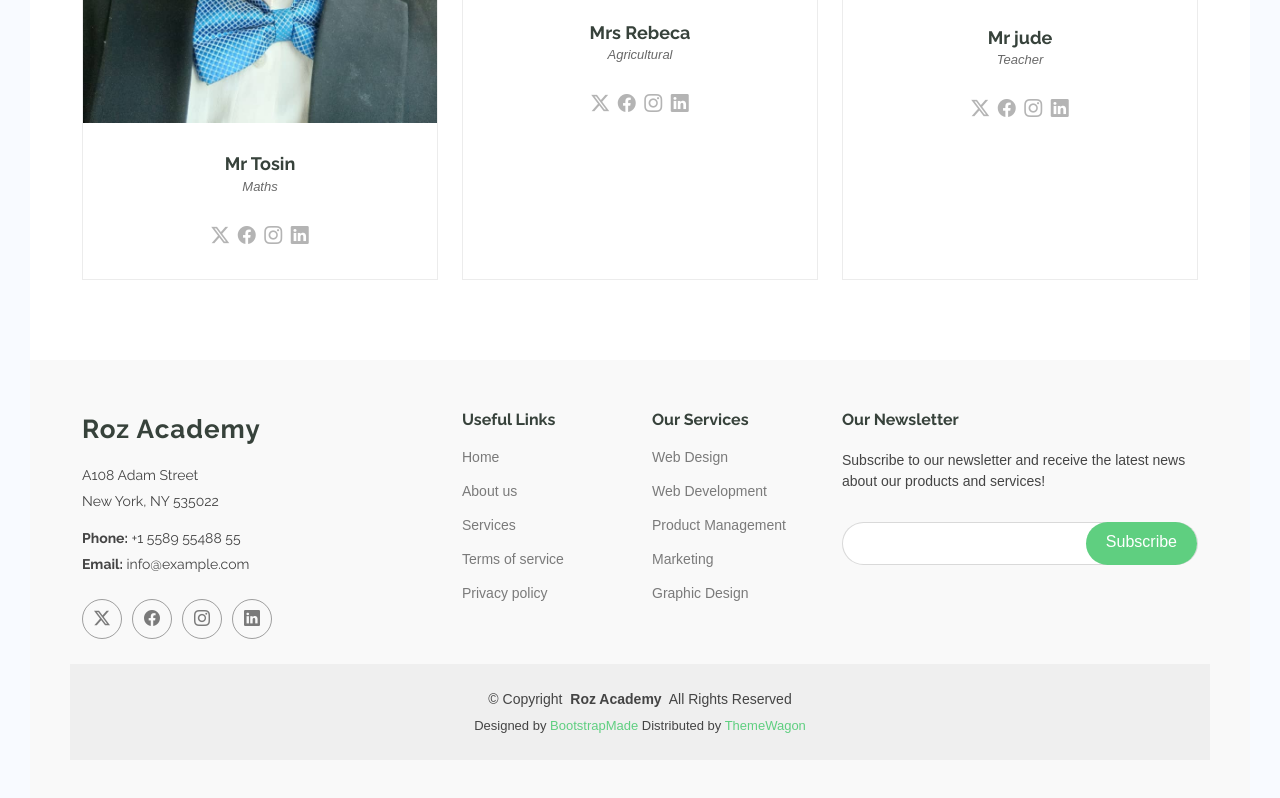
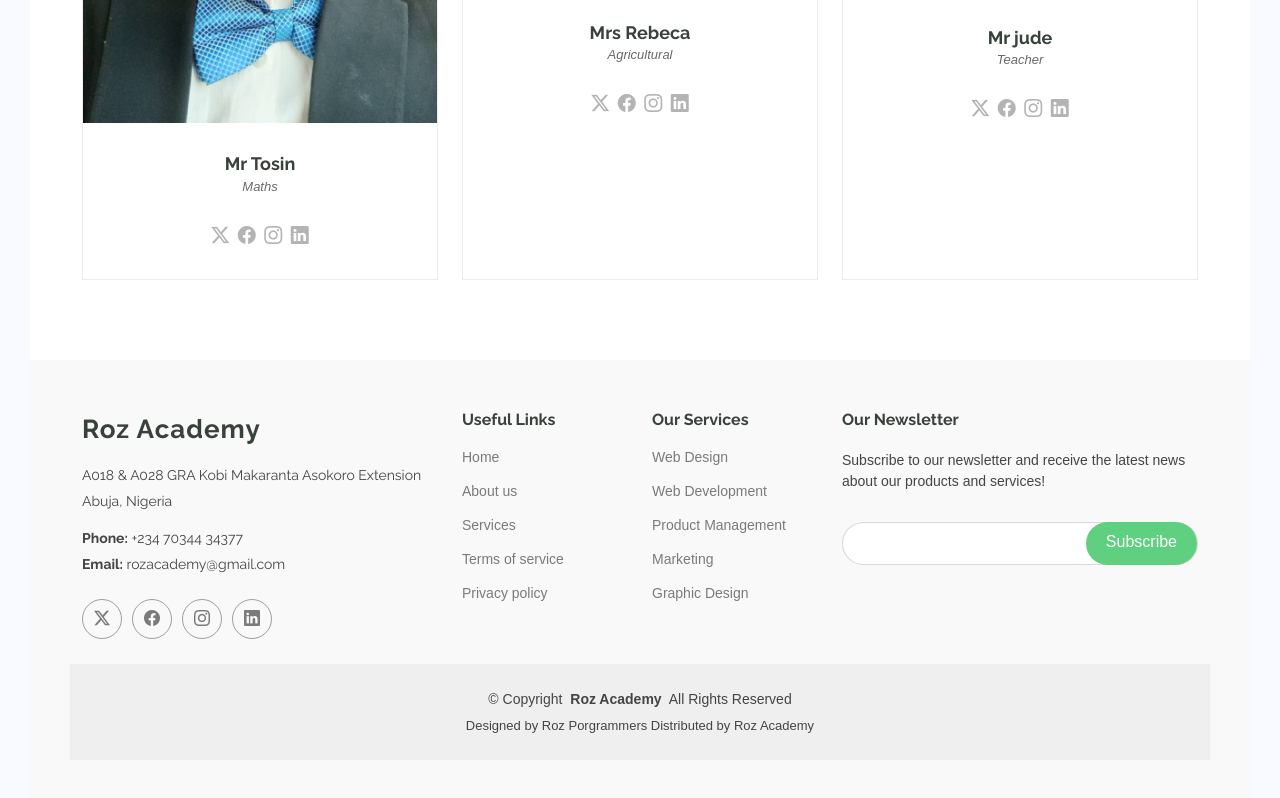
Before and after one commit to ExploiTech/rozacademy, a plain HTML site: page index.html in a window 1280 px wide. Shown: the part 5843-6641 px from the top of the page. Drawn offline with Linux system fonts and the light colour scheme; files whose address does not match are found by name.

Commit message:
Update index.html

```diff
--- a/index.html
+++ b/index.html
@@ -500,10 +500,10 @@
             <span class="sitename">Roz Academy</span>
           </a>
           <div class="footer-contact pt-3">
-            <p>A108 Adam Street</p>
-            <p>New York, NY 535022</p>
-            <p class="mt-3"><strong>Phone:</strong> <span>+1 5589 55488 55</span></p>
-            <p><strong>Email:</strong> <span>info@example.com</span></p>
+            <p>A018 & A028 GRA Kobi Makaranta Asokoro Extension</p>
+            <p>Abuja, Nigeria</p>
+            <p class="mt-3"><strong>Phone:</strong> <span>+234 70344 34377</span></p>
+            <p><strong>Email:</strong> <span>rozacademy@gmail.com</span></p>
           </div>
           <div class="social-links d-flex mt-4">
             <a href=""><i class="bi bi-twitter-x"></i></a>
@@ -556,7 +556,7 @@
         <!-- You can delete the links only if you've purchased the pro version. -->
         <!-- Licensing information: https://bootstrapmade.com/license/ -->
         <!-- Purchase the pro version with working PHP/AJAX contact form: [buy-url] -->
-        Designed by <a href="https://bootstrapmade.com/">BootstrapMade</a> Distributed by <a href=“https://themewagon.com>ThemeWagon
+        Designed by Roz Porgrammers Distributed by Roz Academy
       </div>
     </div>
 
```
